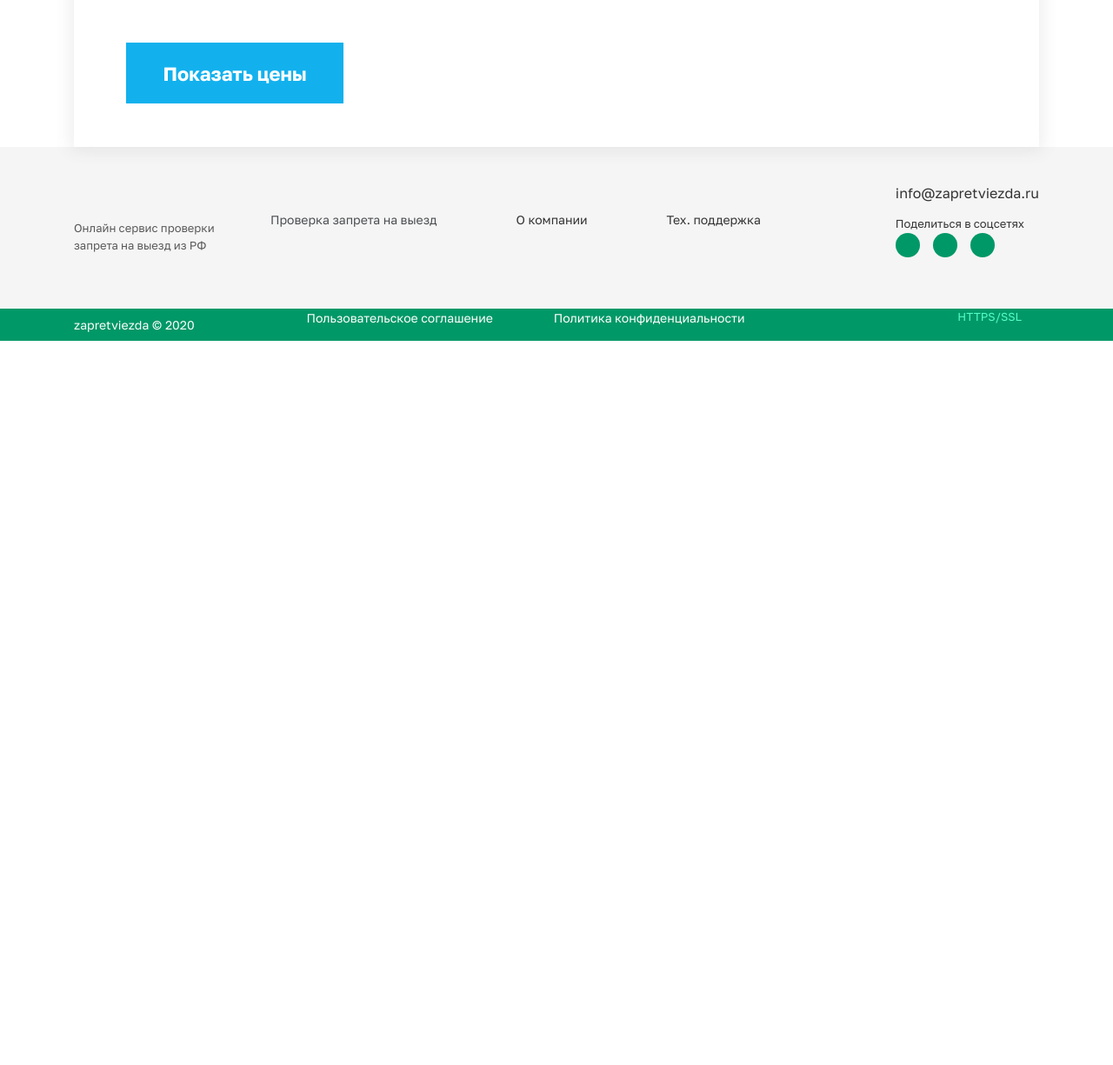
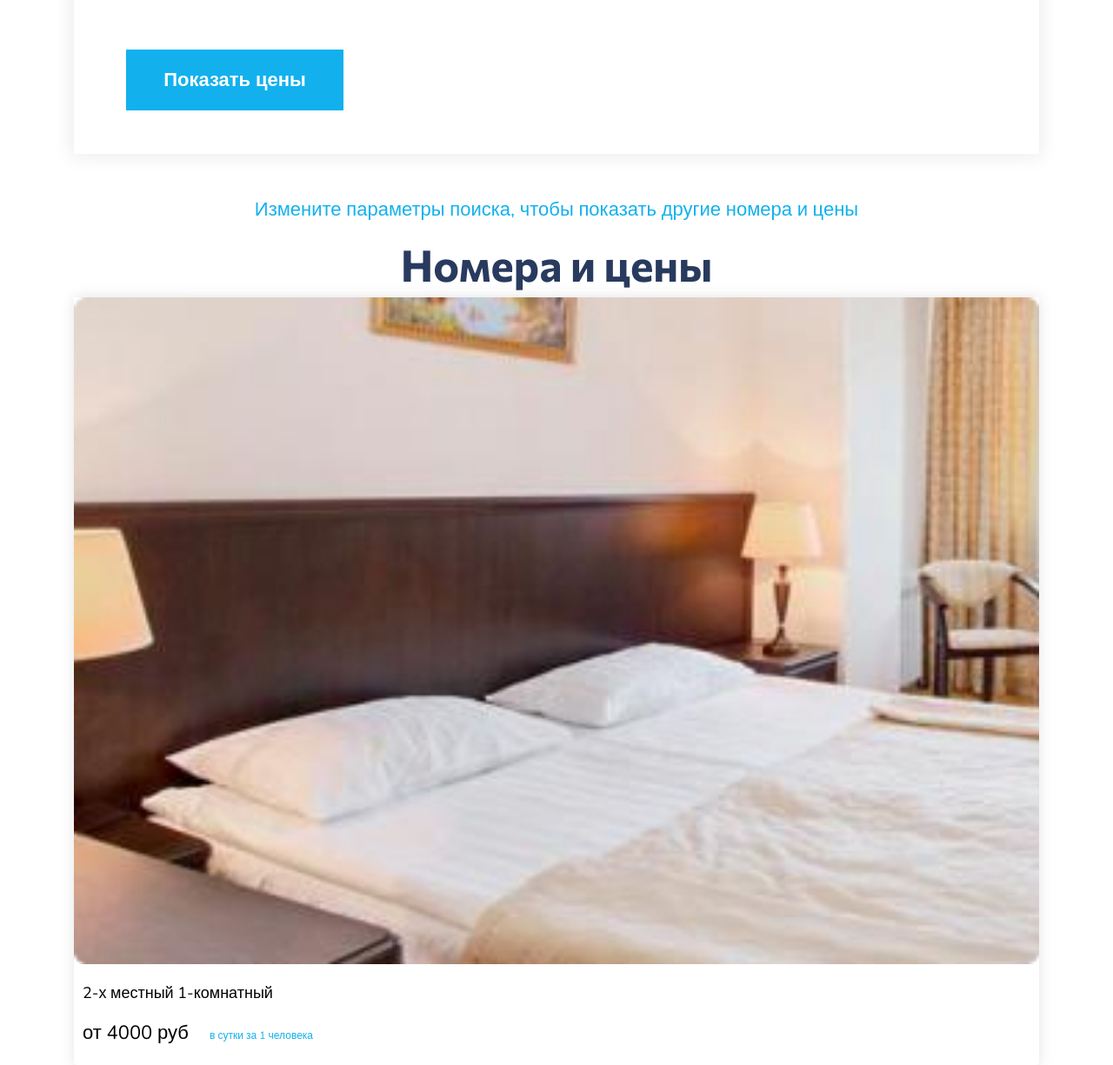
Before and after one commit to kashmir1/kurtsenter-site, a website: page source/index.html in a window 1280 px wide. Shown: the part 1403-2628 px from the top of the page at 87% size. Before the commit the page ends 1795 px from the top, so only its background shows below. Drawn offline with nearby package versions, Linux system fonts and the light colour scheme; files whose address does not match are found by name.

Commit message:
список комнат

```diff
--- a/source/index.html
+++ b/source/index.html
@@ -160,7 +160,20 @@
 
       </div>
     </section>
-
+    <p class="calc-form-note mt-5">Измените параметры поиска, чтобы показать другие номера и цены</p>
+    <section class="rooms">
+      <h2 class="rooms-title">Номера и цены</h2>
+      <div>
+        <div class="rooms-item">
+          <div class="img-container">
+            <img src="img/room1.jpg" alt="">
+          </div>
+          <p class="rooms-type">2-х местный 1-комнатный</p>
+          <span class="rooms-price">от 4000 руб</span>
+          <span class="rooms-price-note">в сутки за 1 человека</span>
+        </div>
+      </div>
+    </section>
 
   </div>
 
--- a/source/sass/blocks/calc-form.scss
+++ b/source/sass/blocks/calc-form.scss
@@ -79,3 +79,9 @@
   flex-direction: column;
   border-bottom: 2px solid #dddddd;
 }
+
+.calc-form-note {
+  color: #12b1ee;
+  font-size: 22px;
+  text-align: center;
+}
--- /dev/null
+++ b/source/sass/blocks/rooms.scss
@@ -0,0 +1,29 @@
+.rooms-title {
+  text-align: center;
+}
+
+.rooms-item {
+  width: 100%;
+  border-radius: 4px;
+  box-shadow: 0px 0px 16px 0px rgba(180,179,179,0.37);
+  padding-bottom: 20px;
+}
+
+.rooms-type {
+  font-size: 18px;
+  color: #000000;
+  padding-left: 10px;
+  padding-right: 10px;
+}
+
+.rooms-price {
+  font-size: 22px;
+  color: #000000;
+  padding-left: 10px;
+}
+
+.rooms-price-note {
+  font-size: 12px;
+  color: #12b1ee;
+  margin-left: 20px;
+}
--- a/source/sass/global/globalstyle.scss
+++ b/source/sass/global/globalstyle.scss
@@ -4,10 +4,20 @@ $dark-blue: #0a90c4;
 $deep-blue: #283a5e;
 $gray-blue: #687693;
 
+//Миксины для шрифтов
+@mixin nunito-font {
+  font-family: 'Nunito', Arial, sans-serif;
+}
+
+@mixin commissioner-font {
+  font-family: 'Commissioner', Verdana, sans-serif;
+}
+
+
 body {
   background-color: #ffffff;
   box-sizing: border-box;
-  font-family: "Golos", "Arial", sans-serif;
+  @include nunito-font;
 }
 
 .container {
@@ -34,14 +44,9 @@ h1 {
 }
 
 h2 {
-  font-size: 22px;
-  color: #333333;
-  font-weight: normal;
-  line-height: 40px;
-  @media (max-width: $mobile-width) {
-    font-size: 20px;
-    line-height: 24px;
-  }
+  @include commissioner-font;
+  font-size: 50px;
+  color: #283a5e;
 }
 
 h3 {
@@ -80,3 +85,14 @@ h4 {
     color: $white;
   }
 }
+
+.img-container {
+  overflow: hidden;
+  position: relative;
+  width: 100%;
+  margin-bottom: 20px;
+
+  img {
+    width: 100%;
+  }
+}
--- a/source/sass/style.scss
+++ b/source/sass/style.scss
@@ -42,3 +42,4 @@ $mobile-width: 979px;
 @import "blocks/about";
 @import "blocks/promo";
 @import "blocks/calc-form";
+@import "blocks/rooms";
```
Also changed, not shown: source/css/style.css, source/img/room1.jpg (added), 1 other file.
